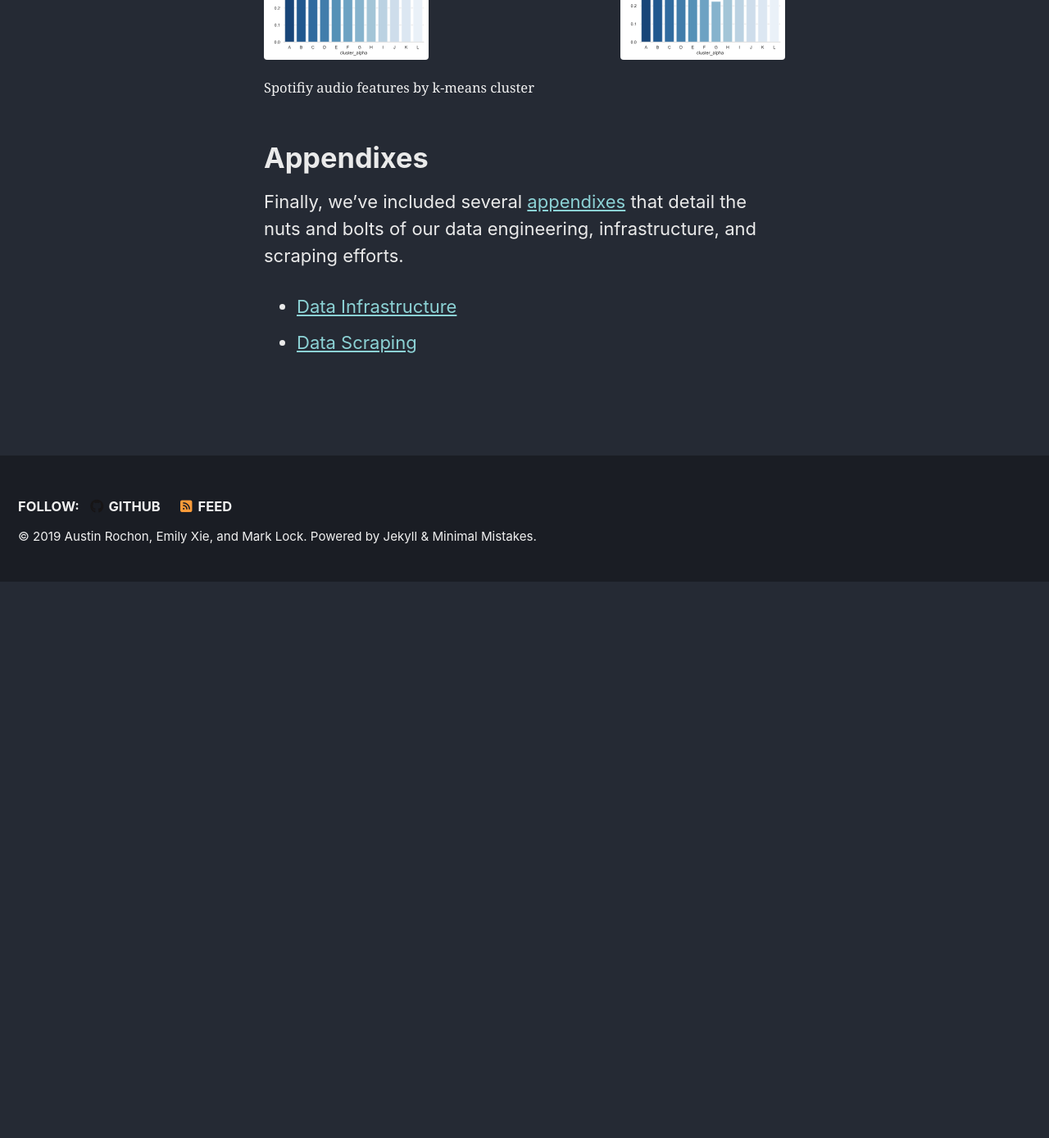
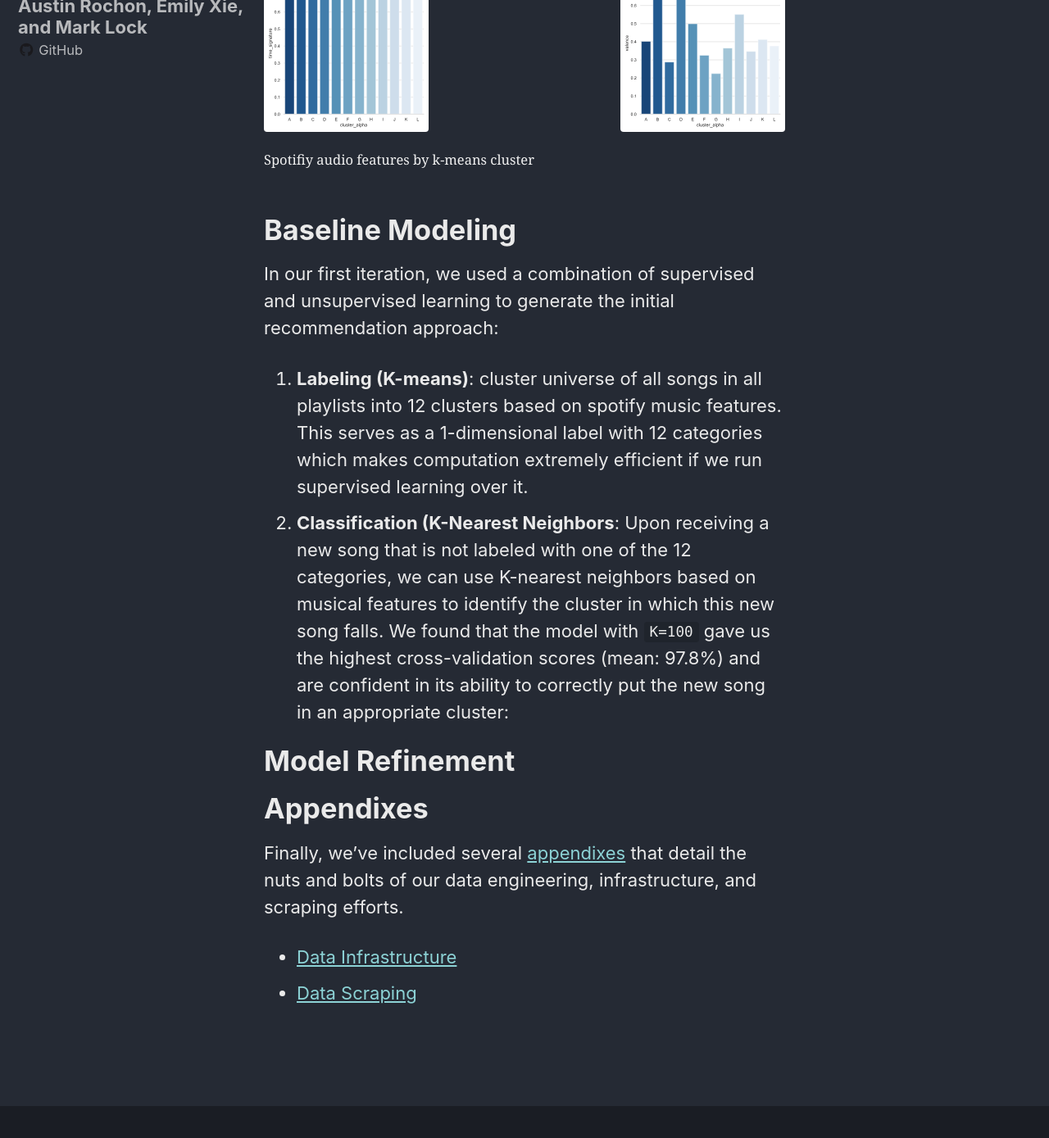
Before and after one commit to spottedd-spotify/spottedd-spotify.github.io, a Jekyll site: the page built from _pages/contents.md, in a window 1280 px wide and 1400 px high, scrolled down 5256 px. Shown: the top 1389 px of the window at 82% size. Built offline with Jekyll 4.4.1, drawn with Linux system fonts in a browser that asks for light colours; cached includes are drawn as plain includes; nearby versions of some CDN libraries; before the commit the page ends 5966 px from its top, so only the background shows below that; some of the changed text lies outside the part shown.

Commit message:
contents - baseline modeling - first paragraphs

```diff
--- a/_pages/contents.md
+++ b/_pages/contents.md
@@ -66,6 +66,8 @@ gallery:
 - [Data Engineering](https://spottedd-spotify.github.io/contents/#data-engineering)
 - [Appendixes](https://spottedd-spotify.github.io/contents/#appendixes)
 - [EDA](https://spottedd-spotify.github.io/contents/#eda)
+- [Baseline Modeling](https://spottedd-spotify.github.io/contents/#baseline-modeling)
+- [Model Refinement](https://spottedd-spotify.github.io/contents/#model-refinement)
 
 # Background
 - Mark write-up
@@ -108,25 +110,45 @@ re-processed each CSV, adding an additional column called “unique_pid” which
 combined the file number with the playlist ID, and re-processed the data in BQ.
 
 # EDA
-In this section, we'll briefly recap our EDA from milestone 3. We began by examining the correlations of the audio features in our data set. The correlogram below
-depicts correlations that are intuitive. For example, acousticness is strongly negatively correlated with
-loudness and energy. On the other hand, energy is positively correlated with loudness and valence (the
-musical “positiveness” associated with a track). In conclusion, although there is some multi-collinearity
-between the features, we can still include them all, given that their absolute correlations are under 0.75
+In this section, we'll briefly recap our EDA from milestone 3. We began by
+examining the correlations of the audio features in our data set. The
+correlogram below depicts correlations that are intuitive. For example,
+acousticness is strongly negatively correlated with loudness and energy. On the
+other hand, energy is positively correlated with loudness and valence (the
+musical “positiveness” associated with a track). In conclusion, although there
+is some multi-collinearity between the features, we can still include them all,
+given that their absolute correlations are under 0.75
 
 ![Audio Features Correlogram](/images/content-eda/audio_features_correlogram.svg "Audio features correlogram")
 
-The next step in our analysis was to find similarities between the songs in our dataset. To do so, we applied
-k-means clustering to our data. K-means is an unsupervised learning method that groups data into clusters
-according to the mean value of their features. At a high level, it works by initializing a user-specified
-number of k centroids, then assigns each data point to the closest centroid [Towards Data Science: K-Means](https://towardsdatascience.com/understanding-k-means-clustering-in-machine-learning-6a6e67336aa1)
+The next step in our analysis was to find similarities between the songs in our
+dataset. To do so, we applied k-means clustering to our data. K-means is an
+unsupervised learning method that groups data into clusters according to the
+mean value of their features. At a high level, it works by initializing a
+user-specified number of k centroids, then assigns each data point to the
+closest centroid [Towards Data Science: K-Means](https://towardsdatascience.com/understanding-k-means-clustering-in-machine-learning-6a6e67336aa1)
 
-
-We identified 12 salient clusters to group our data into. As you can see in the plots below, some features
-(_speechiness, key_) are quite helpful in differentiating our songs, while some are virtually useless (_tempo_).
+We identified 12 salient clusters to group our data into. As you can see in the
+plots below, some features (_speechiness, key_) are quite helpful in
+differentiating our songs, while some are virtually useless (_tempo_).
 
 {% include gallery caption="Spotifiy audio features by k-means cluster" %}
 
+# Baseline Modeling
+In our first iteration, we used a combination of supervised and unsupervised
+learning to generate the initial recommendation approach:
+1. **Labeling (K-means)**: cluster universe of all songs in all playlists into
+12 clusters based on spotify music features. This serves as a 1-dimensional
+label with 12 categories which makes computation extremely efficient if we run
+supervised learning over it.
+2. **Classification (K-Nearest Neighbors**: Upon receiving a new song that is
+not labeled with one of the 12 categories, we can use K-nearest neighbors based
+on musical features to identify the cluster in which this new song falls. We
+found that the model with `K=100` gave us the highest cross-validation scores
+(mean: 97.8%) and are confident in its ability to correctly put the new
+song in an appropriate cluster:
+
+# Model Refinement
 
 # Appendixes
 Finally, we've included several [appendixes](https://spottedd-spotify.github.io/appendixes/) that detail the nuts and bolts of our data engineering, infrastructure, and scraping efforts.
```
